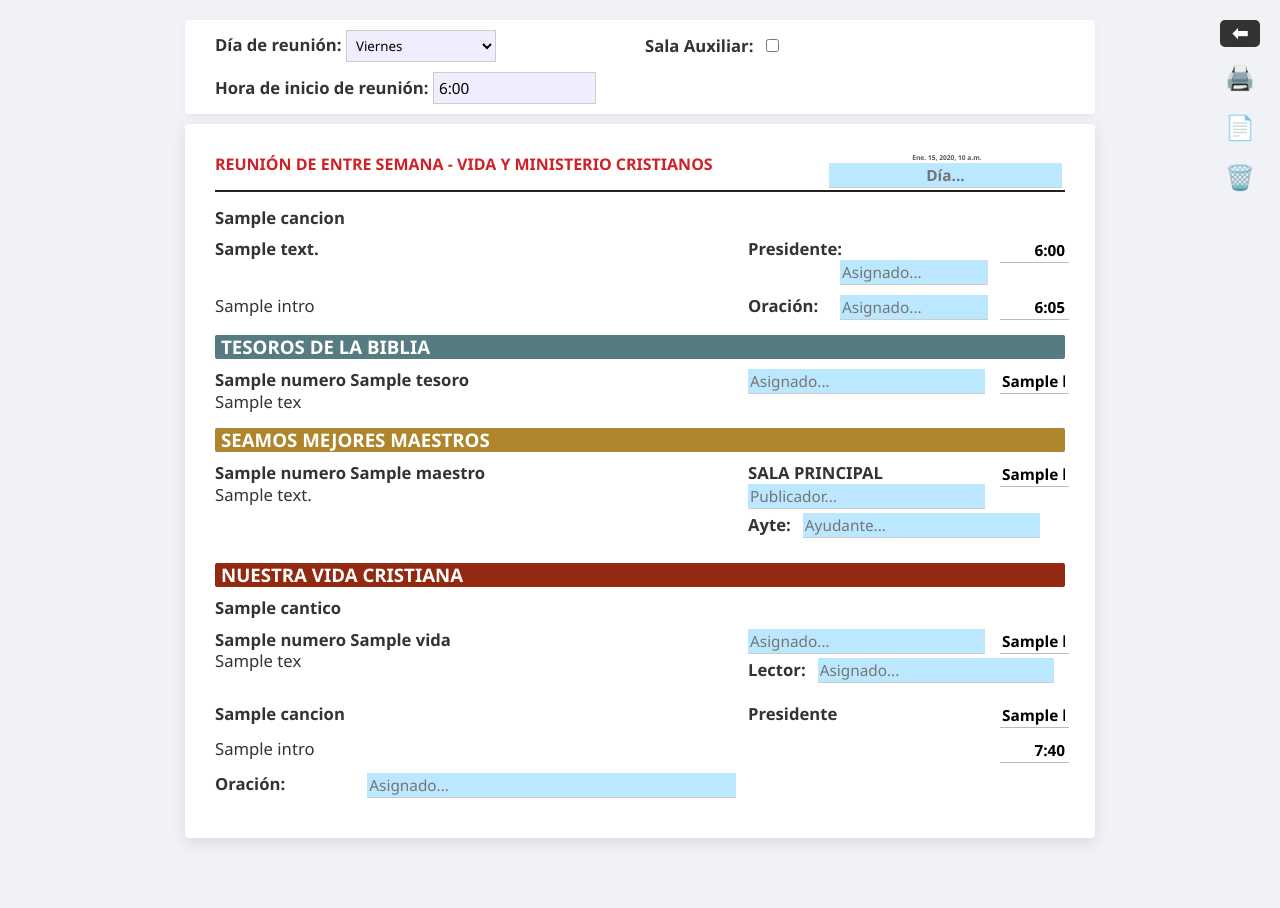
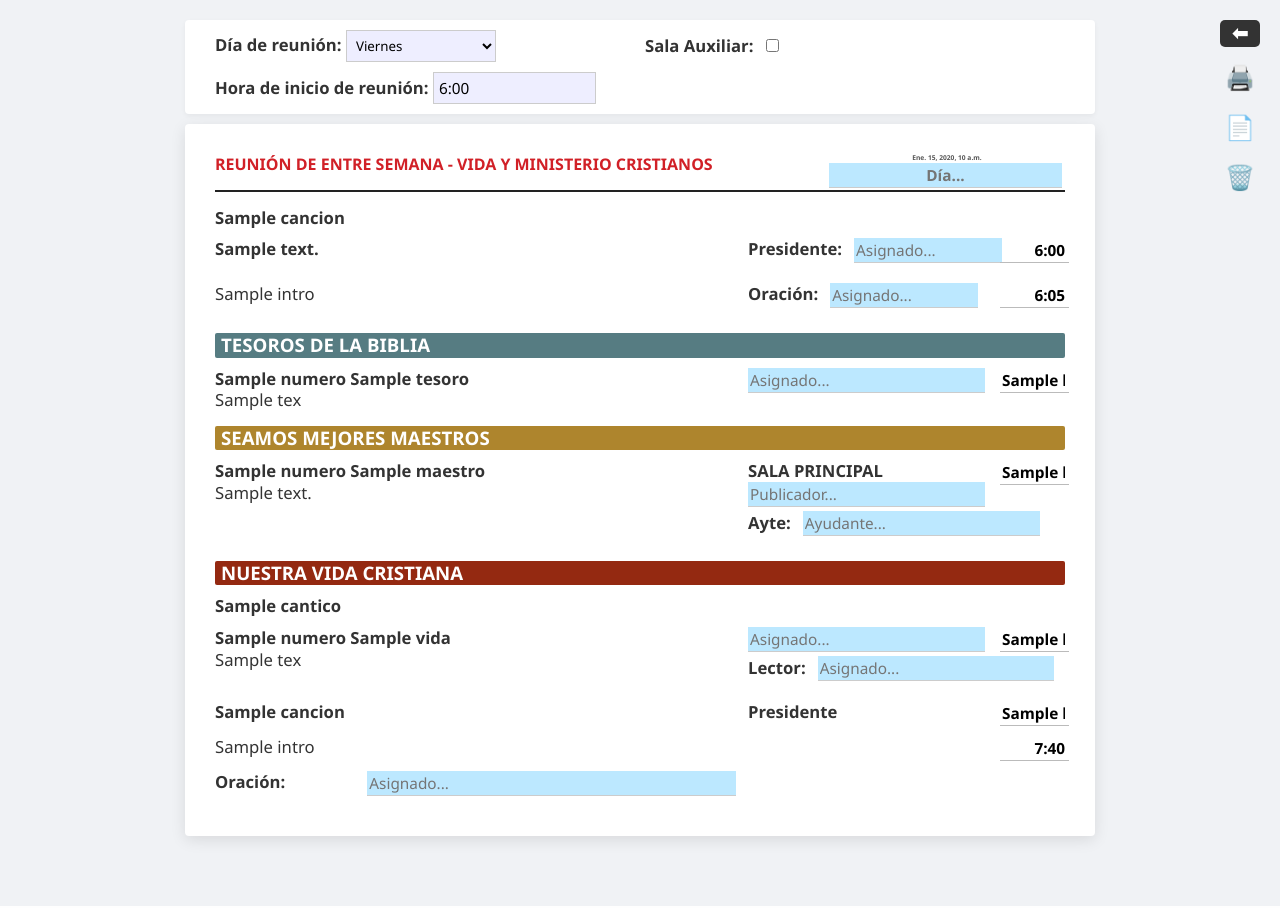
Before and after one commit to andree1804/informesjw, a Django app: template activities/templates/admin/guia_mes_completo.html in a window 1280 px wide. Run offline with Django 3.2, Linux system fonts and the light colour scheme; the template is opened without the code that fills it: most values are stand-ins (such as "Sample title", 1, 10 or a date in 2020).

Commit message:
cambios inputs colorsd

```diff
--- a/activities/templates/admin/guia_mes_completo.html
+++ b/activities/templates/admin/guia_mes_completo.html
@@ -277,14 +277,21 @@
             </div>
 
             <div class="row">
-                <strong>{{ r.texto }}</strong>
-                <div><strong>Presidente: </strong><input class="m-save" id="pres-{{ r.id }}" style="float: right; width: 60%;" type="text" placeholder="Asignado..."></div>
-                <input id="can-ora-{{ r.id }}" type="text" class="time-input" value="6:00">
+                <div><strong>{{ r.texto }}</strong></div>
+                <div class="row">
+                    <div><strong>Presidente: </strong></div>
+                    <div><input class="m-save" id="pres-{{ r.id }}" style="width: 60%;" type="text" placeholder="Asignado..."></div>
+                </div>
+                <div><input id="can-ora-{{ r.id }}" type="text" class="time-input" value="6:00"></div>
+
             </div>
             <div class="row">
                 <div>{{ r.programa.inicio.intro }}</div>
-                <div><strong>Oración: </strong><input class="m-save" id="ora1-{{ r.id }}" style="float: right; width: 60%;" type="text" placeholder="Asignado..."></div>
-                <input id="intro-{{ r.id }}" type="text" class="time-input" value="6:05">
+                <div class="row">
+                    <div><strong>Oración: </strong></div>
+                    <div><input class="m-save" id="ora1-{{ r.id }}" style="width: 60%;" type="text" placeholder="Asignado..."></div>
+                </div>
+                <div><input id="intro-{{ r.id }}" type="text" class="time-input" value="6:05"></div>
             </div>
 
             <div class="bar bg-tesoros">TESOROS DE LA BIBLIA</div>
```
